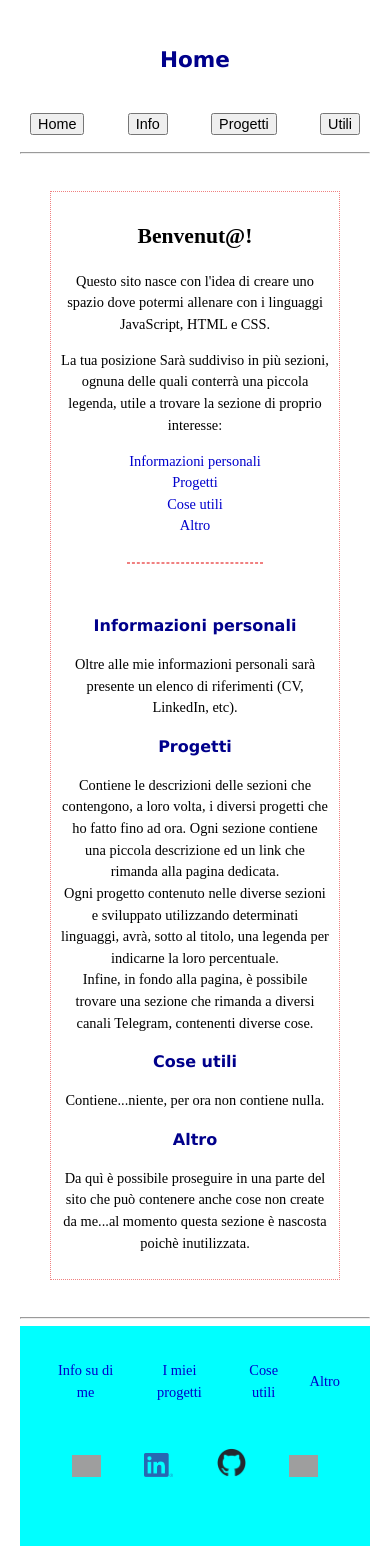
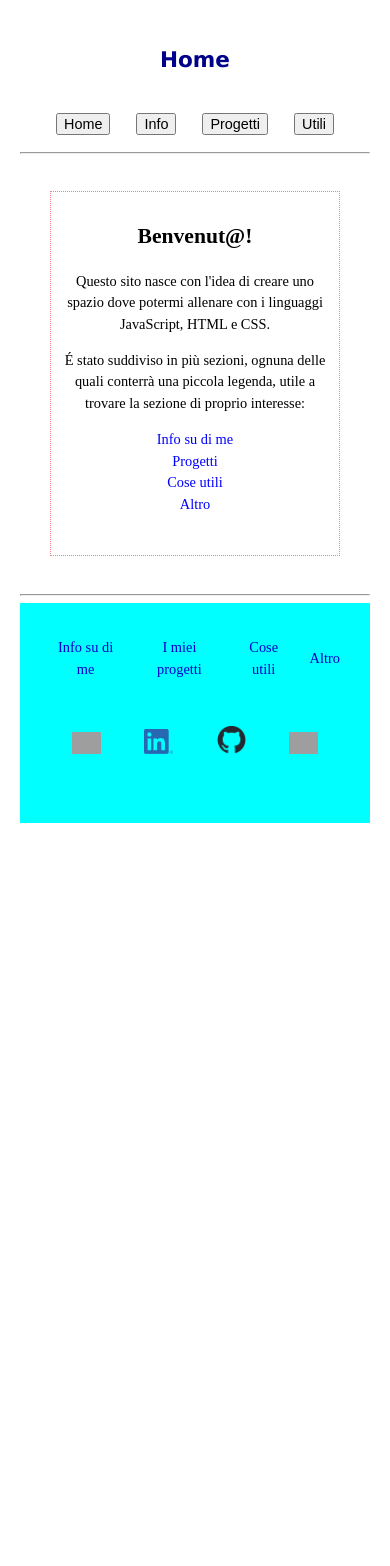
Before and after one commit to GianlucaSpendolini/GianlucaSpendolini.github.io, a PHP site: page / in a window 390 px wide. After the commit the page ends 823 px from the top, so only its background shows below. Run offline with PHP 8.4, Linux system fonts and the light colour scheme; grey boxes are pictures that could not be loaded.

Commit message:
nuovo stile Home + media -g
lista di tag details gestiti con js per far apparire solo il contenuto sotto + media query per gestire quando < 320px

```diff
--- a/Static/css/media.css
+++ b/Static/css/media.css
@@ -11,6 +11,10 @@
 @media screen and (min-width: 320px) and (max-width: 480px) {
 
     /* GENERALE */
+
+    .details-container {
+        flex-direction: column;
+    }
 
     #nav-bar button {
         max-height: auto;
@@ -31,7 +35,7 @@
         padding: 0 10px 0 10px;
     }
 
-    header h1.title {
+    header .title {
         font-size: 1.5em;
     }
 
@@ -61,6 +65,9 @@
 @media screen and (min-width: 481px) and (max-width: 768px) {
 
     /* GENERALE */
+    /* header, footer {
+        max-height: 25vh;
+    } */
 }
 
 
@@ -79,6 +86,48 @@
 
 
 /* PER NON RIPETERE LE STESSE COSE PER TROPPE MEDIA QUERY */
+
+
+@media screen and (max-width: 319px) {
+
+    /*
+        GENERALE
+    */
+    .details-container {
+        flex-direction: column;
+    }
+
+    #nav-bar {
+        max-width: 30%;
+    }
+    #nav-bar button {
+        margin: 5px 0px;
+        width: 100%;
+    }
+    #nav-bar nav:has(button) {
+        flex-direction: column;
+        min-width: 25%;
+    }
+
+    /* footer {
+        flex-direction: row;
+    }
+    footer section {
+        flex-direction: column;
+    } */
+
+    header {
+        display: flex;
+        flex-direction: row !important;
+        justify-content: space-between !important;
+    }
+    header br {
+        display: none;
+    }
+    header h1 {
+        max-width: 30%;
+    }
+}
 
 
 @media screen and (max-width: 768px) {
--- a/Static/css/style.css
+++ b/Static/css/style.css
@@ -7,6 +7,21 @@
     margin-top: 50px;
     margin-bottom: 25px;
     max-width: 50%;
+}
+
+/* Container per i tag details */
+.details-container {
+    display: flex;
+    justify-content: space-evenly;
+}
+.details-container details {
+    color: blue;
+    flex: 1;
+    margin: 0 10px;
+}
+.details-container details > summary:first-of-type {
+    list-style: none;
+
 }
 
 /* Link per tornare indietro di 1+ pagine */
@@ -22,9 +37,17 @@
     padding-inline-start: 0;
 }
 
+/* Titolo in grassetto nell'header del body */
+.title {
+    color: darkblue;
+    font-family: verdana, geneva, sans serif;
+    font-size: 16px;
+    text-align: center;
+}
+
 /* Nav-bar dell'header */
 #nav-bar nav {
-    justify-content: space-between;
+    justify-content: space-evenly;
     max-width: 750px;
     min-width: 300px;
     /*padding-left: 100px;
@@ -81,18 +104,10 @@ header {
     justify-content: center;
 }
 
-/* Titolo in grassetto nell'header del body */
-.title {
-    color: darkblue;
-    font-family: verdana, geneva, sans serif;
-    font-size: 16px;
-    text-align: center;
-}
-
 /* Specifico l'altezza */
-header, footer {
+/* header, footer {
     max-height: 25vh;
-}
+} */
 
 header ul, header nav ul {
     padding: 0;
@@ -133,6 +148,10 @@ ul.contatti li {
     margin: 20px;
     padding: 10px;
 }
+/* Aggiungo un po' di spazio sotto alla lista dei dettagli */
+#page-description > div:has(.details-container) {
+    margin-bottom: 30px;
+}
 /* Adatto la lista su una riga (dando un massimo per la lunghezza) */
 #page-description div:has(.no-points-list) {
     justify-content: center;
@@ -141,6 +160,11 @@ ul.contatti li {
     border-color: lightcoral;
     margin-bottom: 50px;
     margin-top: 25px;
+}
+/* Regolo la larghezza massima e minima che può avere il container dei dettagli */
+#page-description > div > .details-container {
+    max-width: 750px;
+    /* min-width: 300px; */
 }
 #page-description .no-points-list {
     display: flex;
--- a/Static/javascript/scripts.js
+++ b/Static/javascript/scripts.js
@@ -292,6 +292,9 @@ function what_page(page_path, points_path) {
             let m_tags = `<meta name="description" content="${contenuto_m_tag}" />`;
             // Inserisco i meta tag
             insert_in_head(m_tags);
+
+            // Sistemo i details per le descrizioni
+            show_details(document.querySelector('div > div:has(details)'));
 
             // Aggiungo gli auguri
             wishes_function();
@@ -712,3 +715,49 @@ function wishes_function() {
             break;
     }
 }
+
+
+// Funzione per mostrare la lista di dettagli e far apparire il contenuto in un div sottostante
+function show_details(container) {
+
+    // Itero ogni dettaglio
+    container.querySelectorAll('.details-container details').forEach((detail) => {
+        // Aggiungo l'evento se clicco sopra
+        detail.addEventListener('click', event => {
+            // Blocco l'apertura del tag
+            event.preventDefault();
+
+            // Itero nuovamente sui dettagli
+            // container.querySelectorAll('.details-container details').forEach((otherDetail) => {
+            //     // Chiudo ogni dettaglio diverso da quello cliccato
+            //     if (otherDetail !== detail) {
+            //         // Rimuovo l'attributo
+            //         otherDetail.removeAttribute('open');
+            //     }
+            // });
+
+            if (container.lastElementChild.tagName !== 'DIV') {
+                // Tolgo l'ultimo elemento (quello vecchio)
+                container.removeChild(container.lastElementChild);
+            }
+
+            // Creo un elemento da inserire in coda al contenitore
+            let p = document.createElement('p');
+            p.innerHTML = detail.querySelector('p').innerHTML;
+            let p_style = p.style;
+            // p_style.marginTop = '20px';
+            // p_style.borderTop = '1px solid #ccc';
+
+            // Inserisco il contenuto nel contenitore
+            container.appendChild(p);
+        });
+
+        // Aggiungo l'evento se clicco da altre parti
+        detail.addEventListener('mouseout', () => {
+            if (container.lastElementChild.tagName !== 'DIV') {
+                // Tolgo l'ultimo elemento (quello vecchio)
+                container.removeChild(container.lastElementChild);
+            }
+        });
+    });
+}
--- a/index.html
+++ b/index.html
@@ -26,39 +26,28 @@
                 Questo sito nasce con l'idea di creare uno spazio dove potermi allenare con i linguaggi JavaScript, HTML e CSS.
             </p>
 
-            <div align="center">La tua posizione
-                Sarà suddiviso in più sezioni, ognuna delle quali conterrà una piccola legenda, utile a trovare la sezione di proprio interesse:
-                <ul class="no-points-list">
-                    <li>
-                        <a href="#info">Informazioni personali</a>
-                    </li>
-                    <li>
-                        <a href="#progetti">Progetti</a>
-                    </li>
-                    <li>
-                        <a href="#utili">Cose utili</a>
-                    </li>
-                    <li>
-                        <a href="#altro">Altro</a>
-                    </li>
-                </ul>
-            </div>
+            <p>
+                &Eacute; stato suddiviso in più sezioni, ognuna delle quali conterrà una piccola legenda, utile a trovare la sezione di proprio interesse:
+            </p>
 
-            <hr class="break-line" />
+            <div align="center">
+                <div class="details-container">
 
                     <!-- INFO -->
+                    <details>
+                        <summary>Info su di me</summary>
                         <p>
-
-                <h3 class="title sub-title"><a name="info">Informazioni personali</a></h3>
+                            <!-- <h3 class="title sub-title">Informazioni personali</h3> -->
 
                             Oltre alle mie informazioni personali sarà presente un elenco di riferimenti (CV, LinkedIn, etc).
-
                         </p>
+                    </details>
 
                     <!-- PROGETTI -->
+                    <details>
+                        <summary>Progetti</summary>
                         <p>
-
-                <h3 class="title sub-title"><a name="progetti">Progetti</a></h3>
+                            <!-- <h3 class="title sub-title">Progetti</h3> -->
 
                             Contiene le descrizioni delle sezioni che contengono, a loro volta, i diversi progetti che ho fatto fino ad ora.
                             Ogni sezione contiene una piccola descrizione ed un link che rimanda alla pagina dedicata.
@@ -70,33 +59,36 @@
                             <br />
 
                             Infine, in fondo alla pagina, è possibile trovare una sezione che rimanda a diversi canali Telegram, contenenti diverse cose.
-
                         </p>
+                    </details>
 
                     <!-- UTILI -->
+                    <details>
+                        <summary>Cose utili</summary>
                         <p>
-
-                <h3 class="title sub-title"><a name="utili">Cose utili</a></h3>
+                            <!-- <h3 class="title sub-title">Cose utili</h3> -->
 
                             Contiene...niente, per ora non contiene nulla.
-
                         </p>
+                    </details>
 
                     <!-- ALTRO -->
+                    <details>
+                        <summary>Altro</summary>
                         <p>
-
-                <h3 class="sub-title title"><a name="altro">Altro</a></h3>
+                            <!-- <h3 class="sub-title title">Altro</h3> -->
 
                             Da quì è possibile proseguire in una parte del sito che può contenere anche cose non create da me...al momento questa sezione è nascosta poichè inutilizzata.
-
                         </p>
-
+                    </details>
                 </div>
-
-        <!-- lux inter mess continum versus cielis - cit. Eliss -->
+            </div>
+        </div>
 
         <!-- Sezione per gli auguri -->
         <div id="wishes"></div>
+
+        <!-- lux inter mess continum versus cielis - cit. Eliss -->
 
     </main>
 
```
Lines whose indentation alone changed are shown as unchanged.
